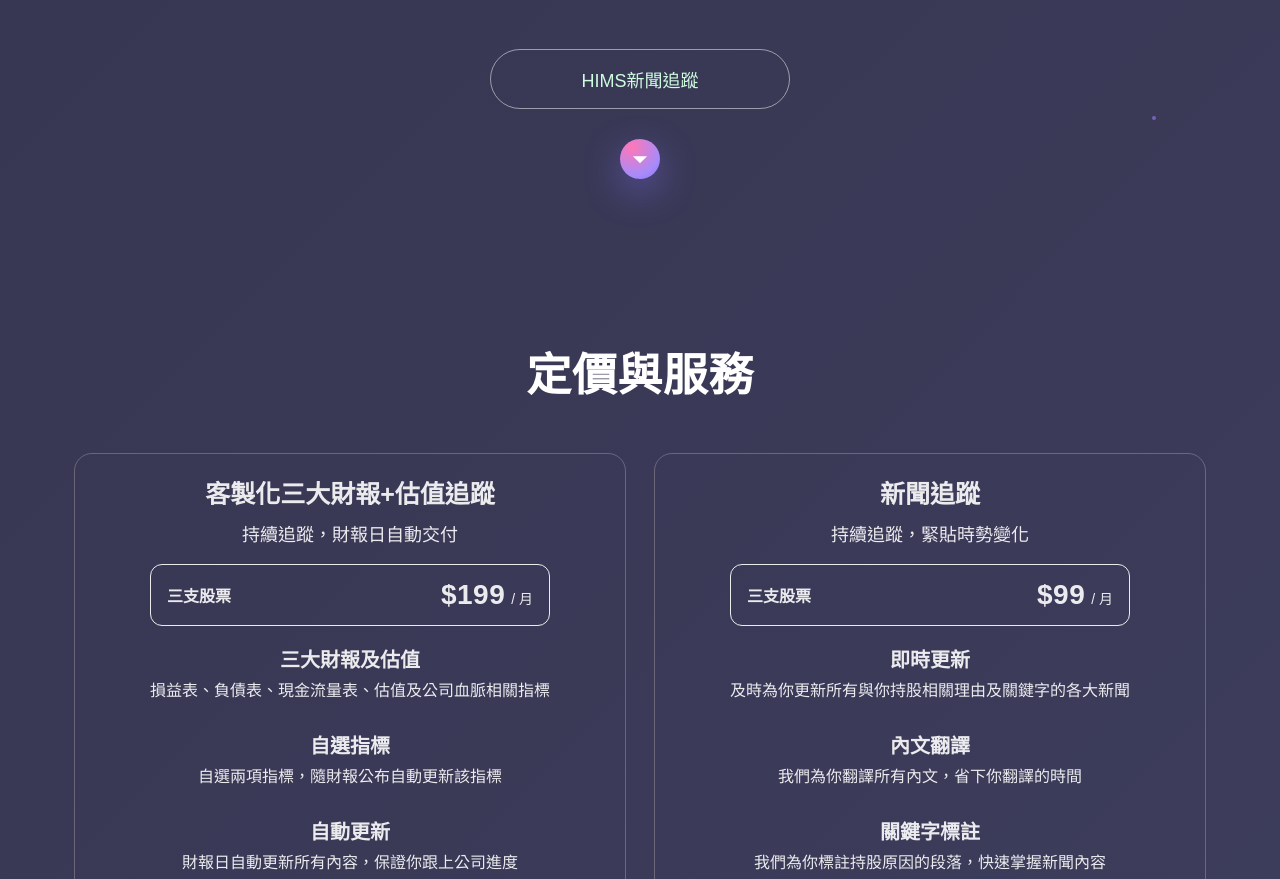
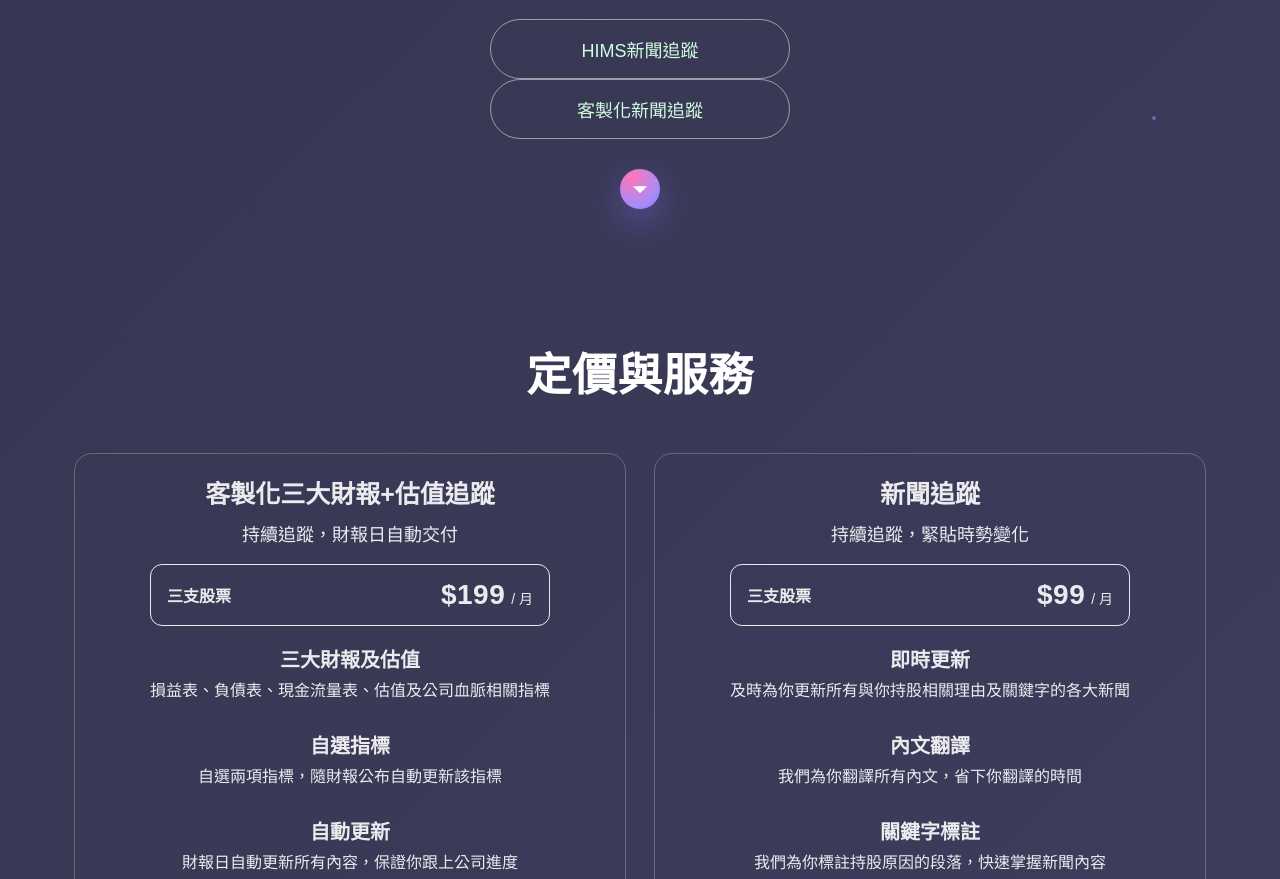
Before and after one commit to mengxuan-finlab/dongcaibao, a plain HTML site: page index.html in a window 1280 px wide. Shown: the part 3724-4603 px from the top of the page. Drawn offline with nearby package versions, Linux system fonts and the light colour scheme.

Commit message:
news_tracking

```diff
--- a/index.html
+++ b/index.html
@@ -174,6 +174,10 @@
       onclick="window.open('hims.html', '_blank');">
       HIMS新聞追蹤
     </button>
+    <button class="sample-button"
+      onclick="window.open('news_tracking.html', '_blank');">
+      客製化新聞追蹤
+    </button>
     <button class="cta-button" onclick="scrollDown()">
       <svg viewBox="0 0 24 24">
         <path d="M7 10l5 5 5-5z"/>
```
Also changed, not shown: news.html (+4 -0 lines), news_tracking.html (added).
